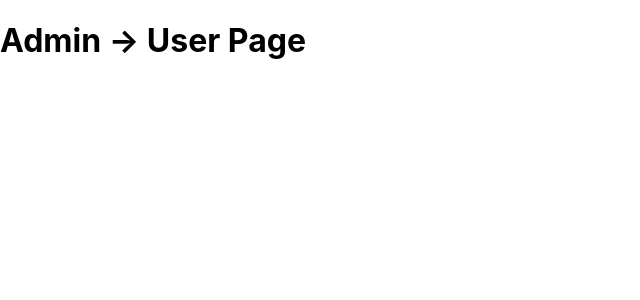
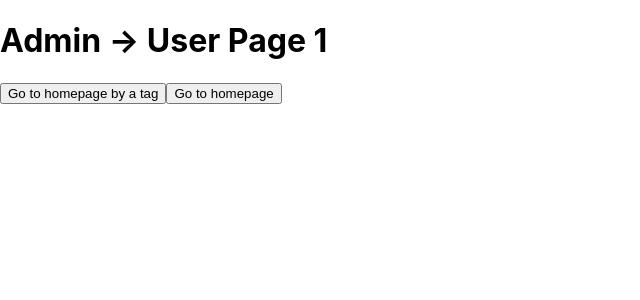
Before and after one commit to vudinhquang/nextjs, a Next.js app in the folder first-project-nextjs/: page /admin/user/1 in a window 1280 px wide. Shown: the top 300 px of the page, without its empty margins (0-640 px from the left). Built offline with nearby package versions, Linux system fonts and the light colour scheme.

Commit message:
Tìm hiểu Routing Basic

```diff
--- a/first-project-nextjs/pages/admin/user/[id].tsx
+++ b/first-project-nextjs/pages/admin/user/[id].tsx
@@ -1,13 +1,22 @@
-import Head from 'next/head'
+import { useRouter } from 'next/router'
+import Link from 'next/link'
+// Demo Client Side Rendering
+export default function AdminUser() {
+    const router = useRouter()
 
-export default function AdminUser() {
+    console.log("router", router.query.id);
+
+    function handleOnClick() {
+        router.push('/login');
+    }
+
     return (
         <>
-            <Head>
-                <title>User Detail</title>
-                <link href="https://fonts.googleapis.com/css2?family=Roboto:ital@1&display=swap" rel="stylesheet"></link>
-            </Head>
-            <h1>Admin -&gt; User Page</h1>
+            <h1>Admin -&gt; User Page {router.query.id}</h1>
+            <Link href="/login">
+                <button className="active">Go to homepage by a tag</button>
+            </Link>
+            <button onClick={handleOnClick}>Go to homepage</button>
         </>
     )
 }
```
Also changed, not shown: first-project-nextjs/pages/admin/user/[id]_bk.tsx (added, +14 -0 lines), 1 other file (tests, documents, lock files or other folders).
